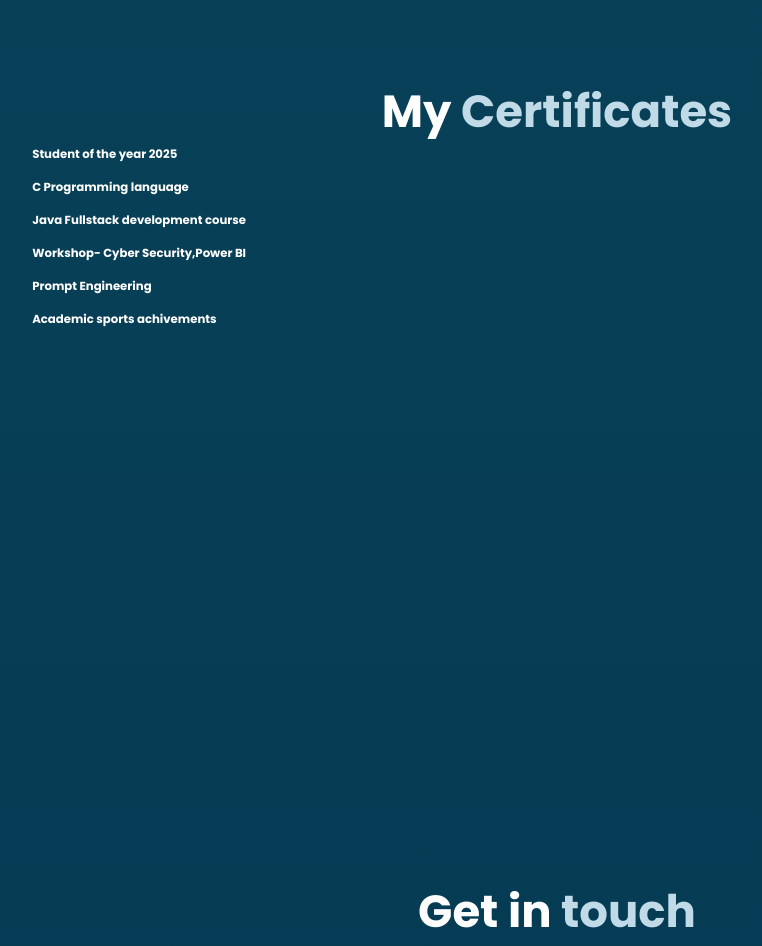
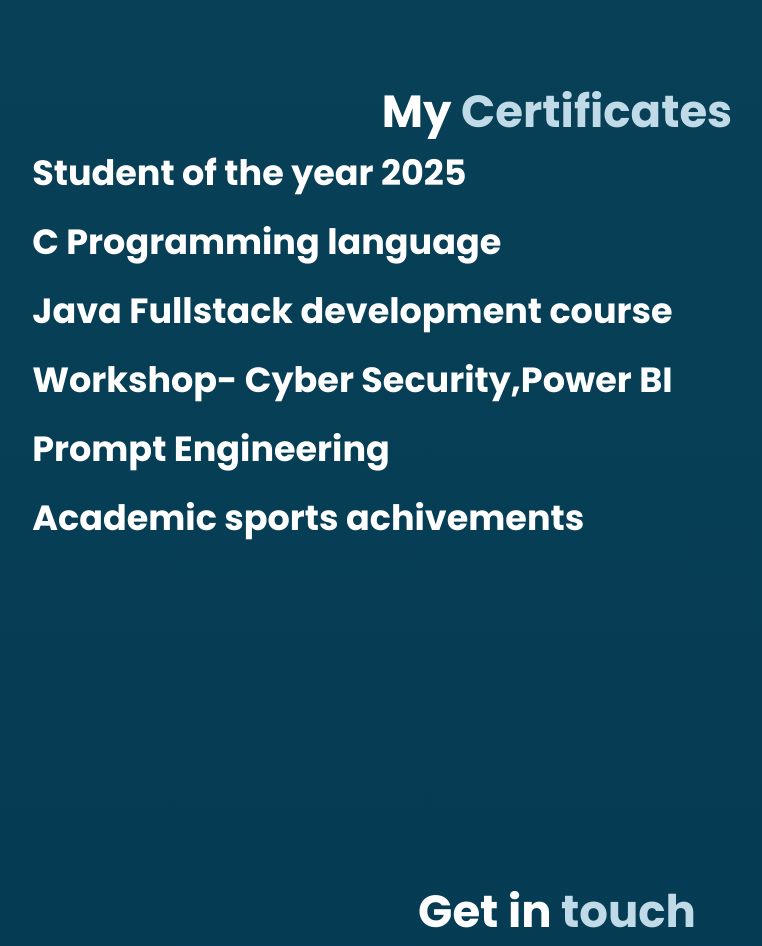
Before and after one commit to aarthivennila/Portfolio-streamlit, a plain HTML site: page index.html in a window 1280 px wide. Shown: the part 3468-4414 px from the top of the page, without its empty margins (83-845 px from the left). Drawn offline with nearby package versions, Linux system fonts and the light colour scheme; some packages are replaced by stand-ins of ours; a script that the page names is missing.

Commit message:
updated certicates section

```diff
--- a/index.html
+++ b/index.html
@@ -153,17 +153,17 @@ I am continuously learning, experimenting, and improving my skills to stay align
     <section class="Certificates" id="cert">
         <h2 class="heading">My <span>Certificates</span></h2>
             <div class="cert-list">
-               <h3>Student of the year 2025</h3>
+               <h3 style="font-size: 35px;">Student of the year 2025</h3>
         <br>
-                 <h3>C Programming language</h3>
+                 <h3 style="font-size: 35px;">C Programming language</h3>
          <br>
-                <h3>Java Fullstack development course</h3>
+                <h3 style="font-size: 35px;">Java Fullstack development course</h3>
          <br>
-                <h3>Workshop- Cyber Security,Power BI</h3>
+                <h3 style="font-size: 35px;">Workshop- Cyber Security,Power BI</h3>
          <br>
-               <h3>Prompt Engineering</h3>
+               <h3 style="font-size: 35px;">Prompt Engineering</h3>
                 <br>
-               <h3>Academic sports achivements</h3>
+               <h3 style="font-size: 35px;">Academic sports achivements</h3>
             </div>
     </section>
 
```
